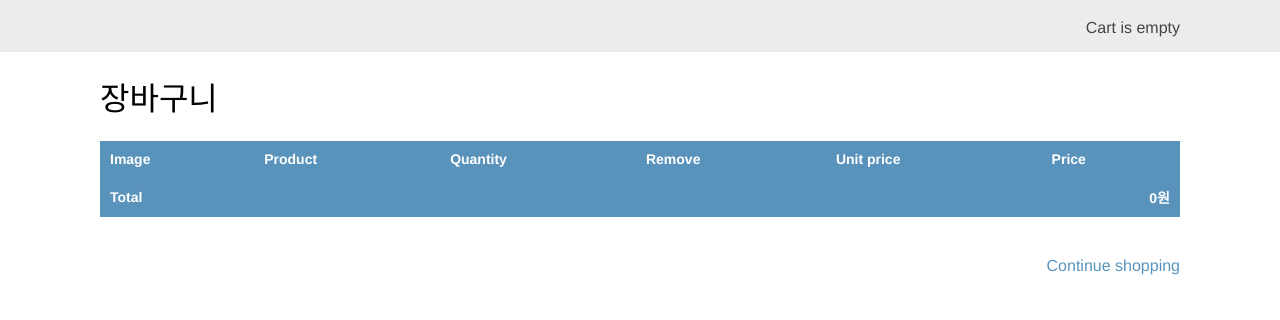
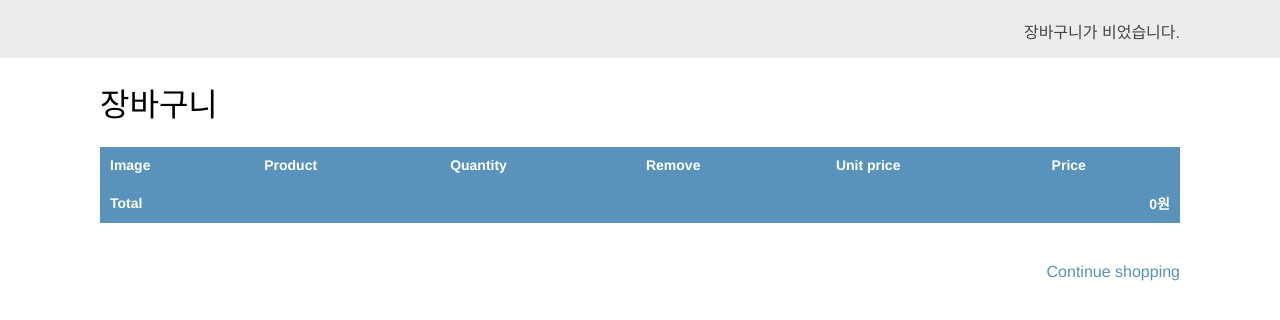
Before and after one commit to jisungs/online-shop, a Django app: page /cart/ in a window 1280 px wide. Shown: the part 46-366 px from the top of the page. Run offline with Django 4.2, Linux system fonts and the light colour scheme.

Commit message:
add context-processor to cart

```diff
--- /dev/null
+++ b/cart/context_processors.py
@@ -0,0 +1,5 @@
+from .cart import Cart
+
+
+def cart(request):
+    return {'cart': Cart(request)}
--- a/config/settings.py
+++ b/config/settings.py
@@ -70,6 +70,7 @@ TEMPLATES = [
                 'django.template.context_processors.request',
                 'django.contrib.auth.context_processors.auth',
                 'django.contrib.messages.context_processors.messages',
+                'cart.context_processors.cart',
             ],
         },
     },
--- a/templates/base.html
+++ b/templates/base.html
@@ -12,18 +12,18 @@
     </div>
     <div id="subheader">
       <div class="cart">
-        Cart is empty
-        {% comment %} {% with total_items=cart|length %}
+         {% with total_items=cart|length %}
           {% if total_items > 0 %}
-            Your cart:
+            장바구니:
             <a href="{% url "cart:cart_detail" %}">
-              {{ total_items }} item{{ total_items|pluralize }},
-              ${{ cart.get_total_price }}
+              {{ total_items }} 상품{{ total_items|pluralize }},
+              {{ cart.get_total_price }}원
             </a>
           {% elif not order %}
-            Your cart is empty.
+            장바구니가 비었습니다.
           {% endif %}
-        {% endwith %} {% endcomment %}
+        {% endwith %}
+
       </div>
     </div>
     <div id="content">
```
